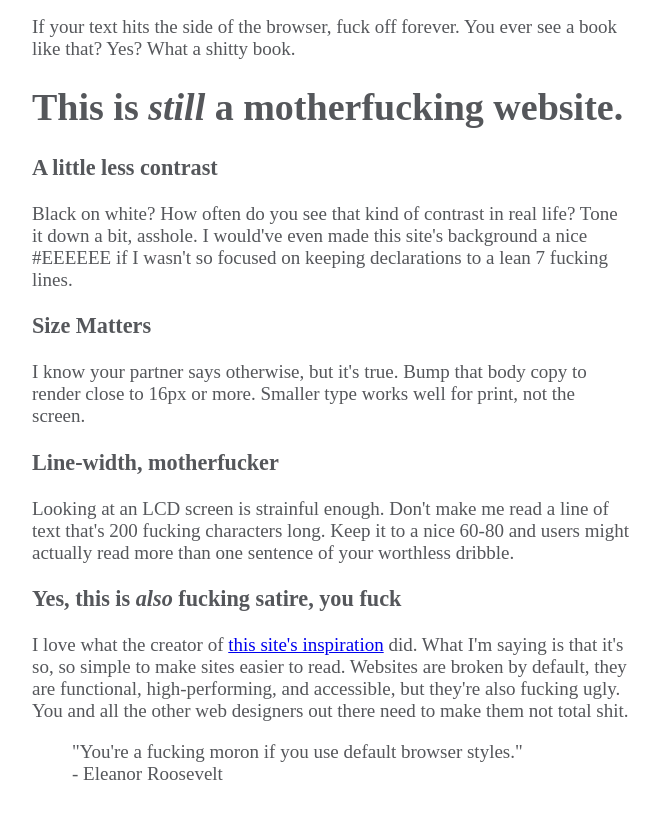
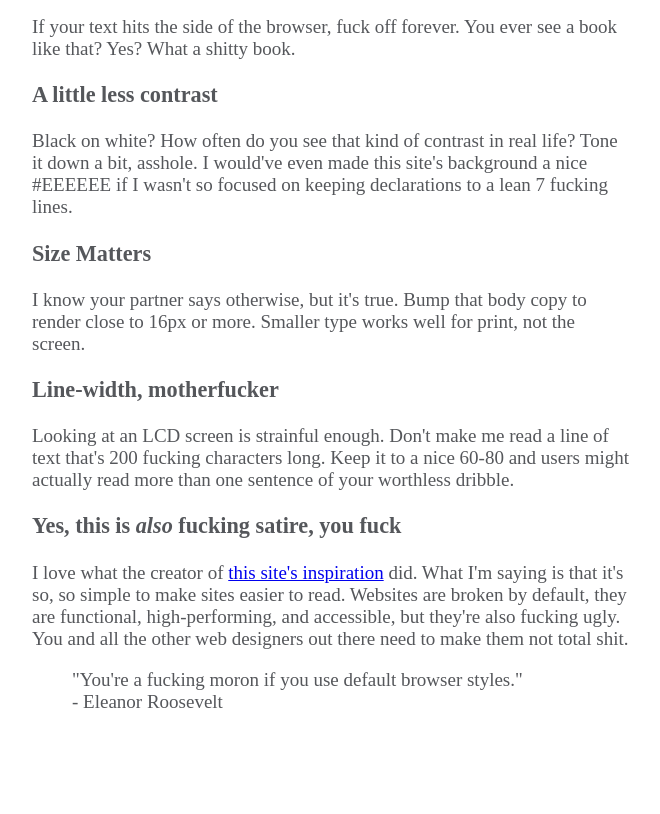
Before and after one commit to floyapo/floyapo.github.io, a plain HTML site: page index.html in a window 1280 px wide. Shown: the part 760-1574 px from the top of the page, without its empty margins (308-968 px from the left). After the commit the page ends 1502 px from the top, so only its background shows below. Drawn offline with Linux system fonts and the light colour scheme.

Commit message:
suppression titre

```diff
--- a/index.html
+++ b/index.html
@@ -28,10 +28,6 @@
         <p>Look at lines 1 and 2 of some shitty website you're building. Assuming they're not married they probably shouldn't be humping. The defaults are trash -- pick a minimum <code>line-height: 1.4</code> for body copy. Headings should be tighter. If you can't see that...piss off.</p>
         <p>If your text hits the side of the browser, fuck off forever. You ever see a book like that? Yes? What a shitty book.</p>
 
-
-	<header>
-		<h1>This is <em>still</em> a motherfucking website.</h1>
-
 	<h3>A little less contrast</h3>
 
 	<p>Black on white? How often do you see that kind of contrast in real life? Tone it down a bit, asshole. I would've even made this site's background a nice #EEEEEE if I wasn't so focused on keeping declarations to a lean 7 fucking lines.</p>
```
